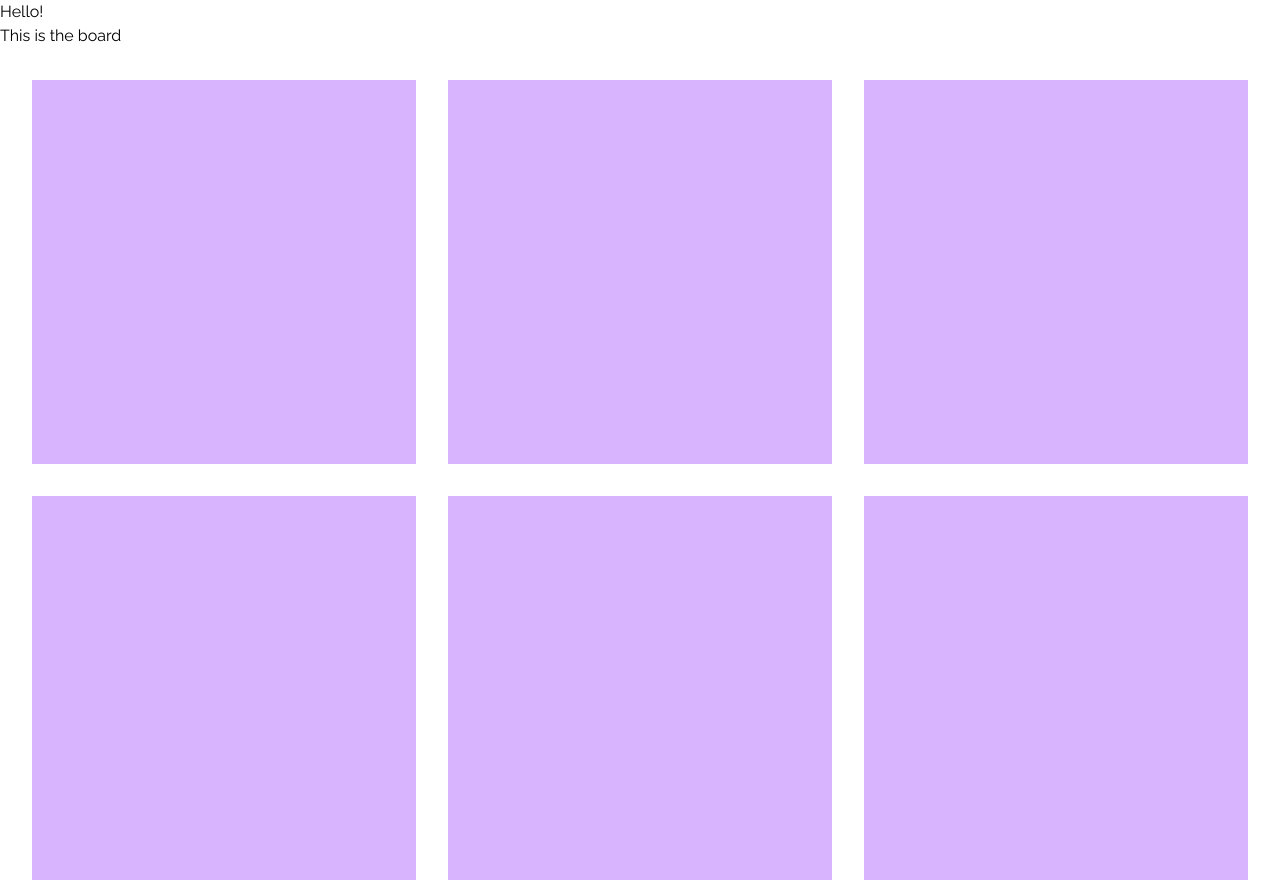
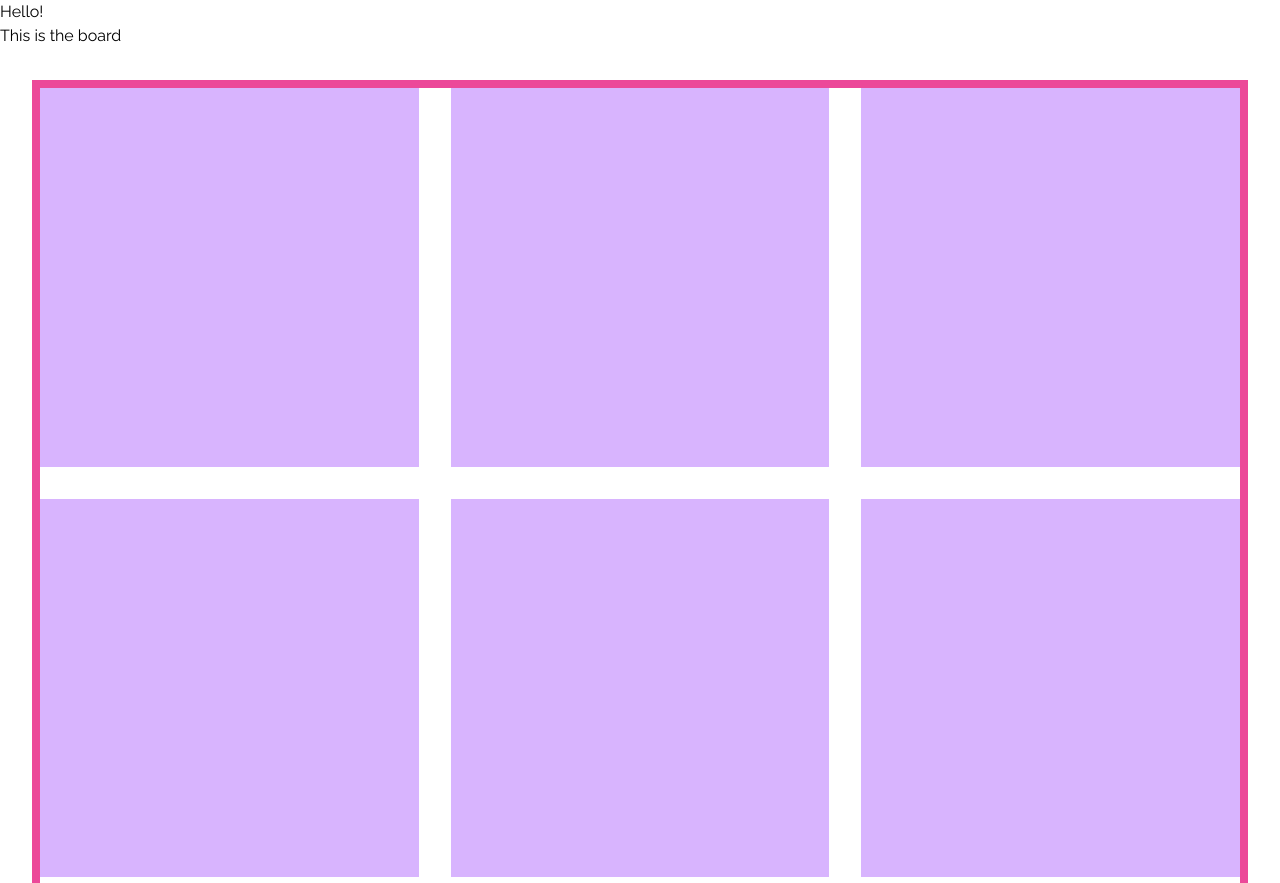
Before and after one commit to raymart-evangelista/javascript_tic_tac_toe, a website: page index.html in a window 1280 px wide. Shown: the top 883 px of the page. Drawn offline with Linux system fonts and the light colour scheme.

Commit message:
test onclick

```diff
--- a/index.html
+++ b/index.html
@@ -9,8 +9,8 @@
 </head>
 <body class="font-raleway">
   <div id="board">This is the board</div>
-  <div class="grid grid-cols-3 gap-8 m-8">
-    <div class="aspect-square p-8 bg-purple-300 hover:bg-purple-500"></div>
+  <div class="grid grid-cols-3 gap-8 m-8 border-8 border-pink-500">
+    <div id="1" class="aspect-square p-8 bg-purple-300 hover:bg-purple-500" onclick="printIndex(this)"></div>
     <div class="aspect-square p-8 bg-purple-300 hover:bg-purple-500"></div>
     <div class="aspect-square p-8 bg-purple-300 hover:bg-purple-500"></div>
 
--- a/script.js
+++ b/script.js
@@ -44,3 +44,7 @@ const jimmy = Player('Jimmy McGill', 1);
 const kim = Player('Kim Wexler', 2);
 
 // console.log
+
+function printIndex(elem) {
+  console.log(elem.id)
+}
```
Also changed, not shown: dist/output.css.
